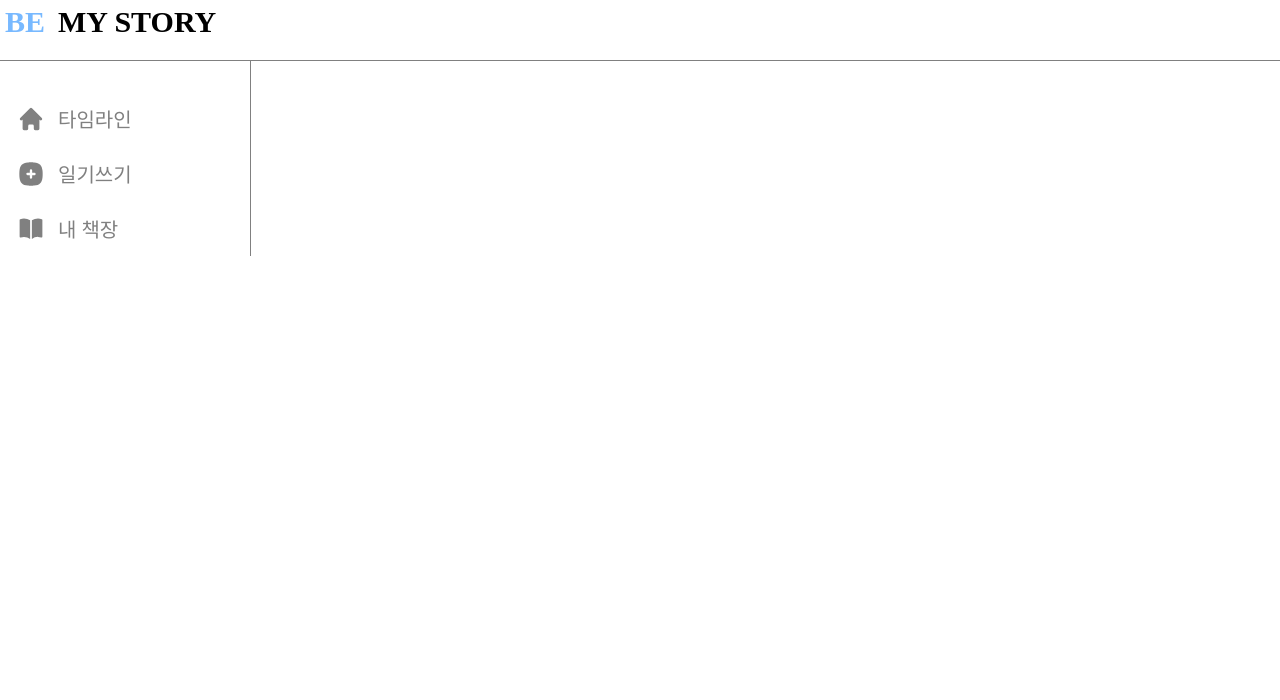
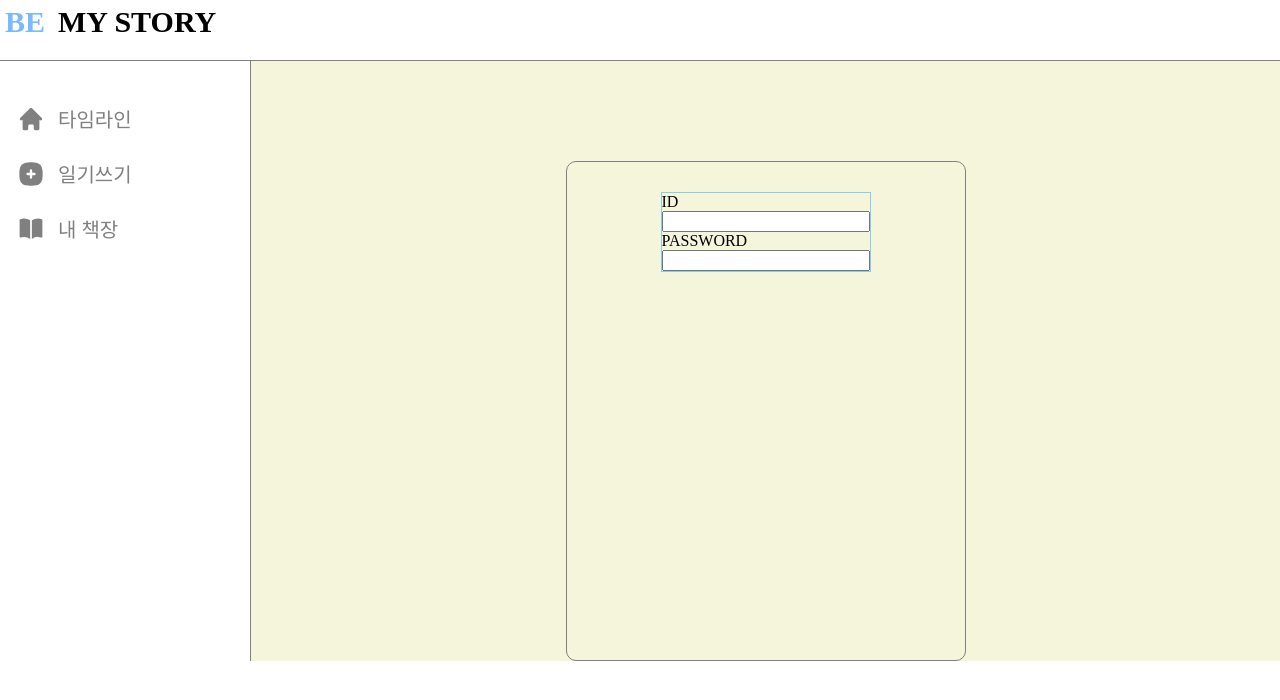
Before and after one commit to 6garlics/be-my-story-frontend, a React (Create React App) app: page /register in a window 1280 px wide. Shown: the top 700 px of the page. Built offline with nearby package versions, Linux system fonts and the light colour scheme; a web font is replaced by a local one.

Commit message:
✨ Feat: api 연결 테스트

```diff
--- a/src/App.js
+++ b/src/App.js
@@ -6,6 +6,8 @@ import DiaryForm from "./pages/DiaryForm";
 import BookForm from "./pages/BookForm";
 import Bookshelf from "./pages/Bookshelf";
 import BookDetail from "./components/book_shelf/BookDetail";
+import Register from "./pages/Register";
+import Login from "./pages/Login";
 
 function App() {
   return (
@@ -19,6 +21,8 @@ function App() {
         <Nav />
         <Main>
           <Routes>
+            <Route path="/register" element={<Register />} />
+            <Route path="/login" element={<Login />} />
             <Route path="/" element={<Timeline />} />
             <Route path="/diary-form" element={<DiaryForm />} />
             <Route path="/book-form" element={<BookForm />} />
--- a/src/pages/DiaryForm.js
+++ b/src/pages/DiaryForm.js
@@ -117,9 +117,11 @@ const DiaryForm = () => {
     formData.append("date", dateToString(date));
     console.log(Object.fromEntries(formData));
 
-    //const data = createTexts(formData);
+    const data = createTexts(formData);
 
-    navigate("/book/0/detail", { state: { bookId: 1, texts: texts } });
+    navigate(`/book/${data.bookId}/detail`, {
+      state: { bookId: data.bookId, texts: data.texts },
+    });
 
     // try {
     //   const response = await axios.post(
--- /dev/null
+++ b/src/pages/Login.js
@@ -0,0 +1,7 @@
+import React from "react";
+
+const Login = () => {
+  return <div></div>;
+};
+
+export default Login;
--- /dev/null
+++ b/src/pages/Register.js
@@ -0,0 +1,55 @@
+import React from "react";
+import { styled } from "styled-components";
+
+const Register = () => {
+  return (
+    <Container>
+      <Wrapper>
+        <Form>
+          <Label htmlFor="id">ID</Label>
+          <Id id="id" />
+          <Label htmlFor="password">PASSWORD</Label>
+          <Password id="password" />
+        </Form>
+      </Wrapper>
+    </Container>
+  );
+};
+
+const Container = styled.div`
+  display: flex;
+  justify-content: center;
+  align-items: center;
+  background: beige;
+`;
+
+const Wrapper = styled.div`
+  margin-top: 100px;
+  padding: 30px;
+  box-sizing: border-box;
+  border-radius: 10px;
+  border: 1px solid grey;
+  width: 400px;
+  height: 500px;
+  display: flex;
+  flex-direction: column;
+  align-items: center;
+`;
+
+const Form = styled.form`
+  display: flex;
+  flex-direction: column;
+  border: 1px solid skyblue;
+`;
+
+const Label = styled.label``;
+
+const Id = styled.input`
+  width: 200px;
+`;
+
+const Password = styled.input`
+  width: 200px;
+`;
+
+export default Register;
```
